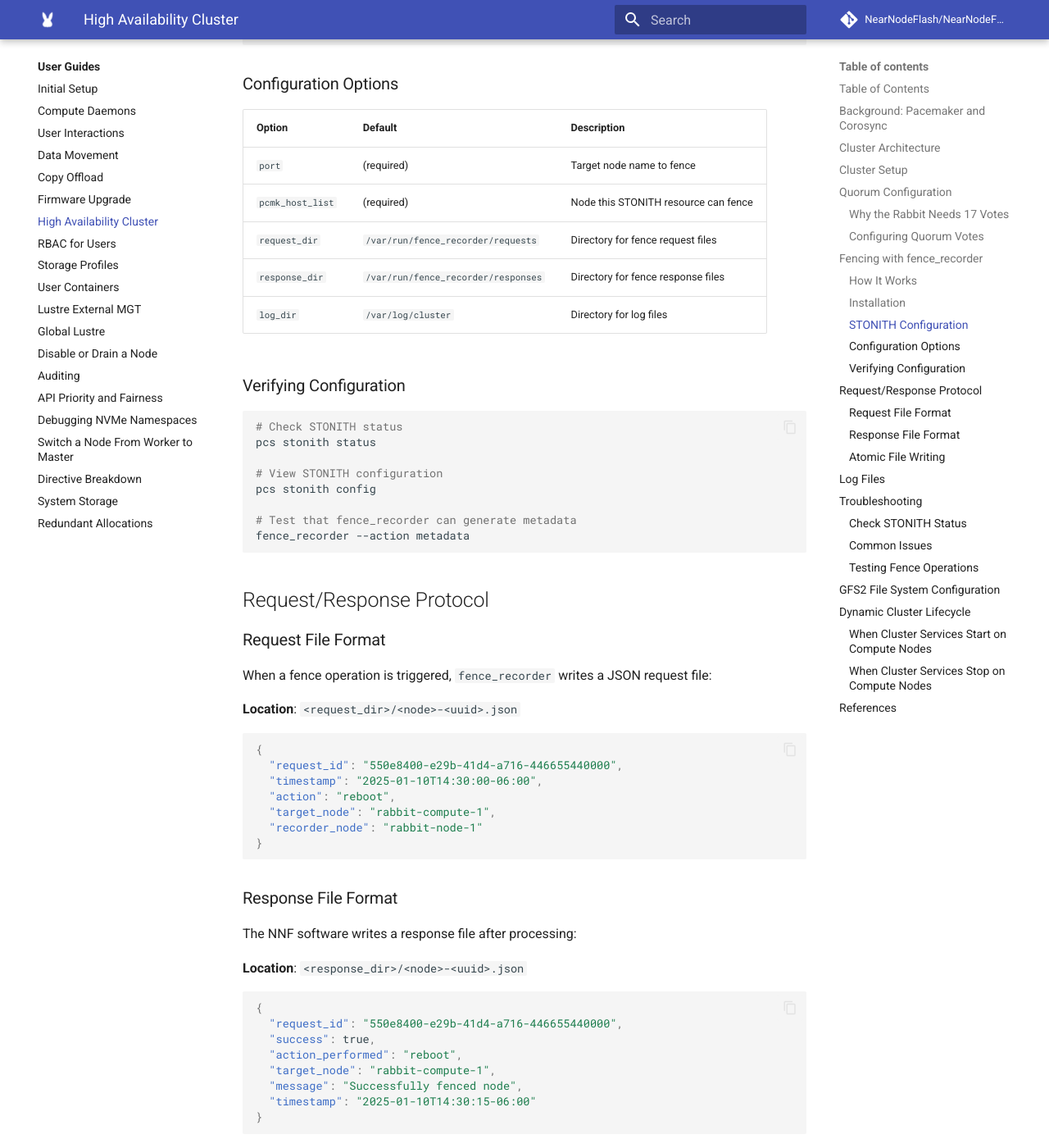
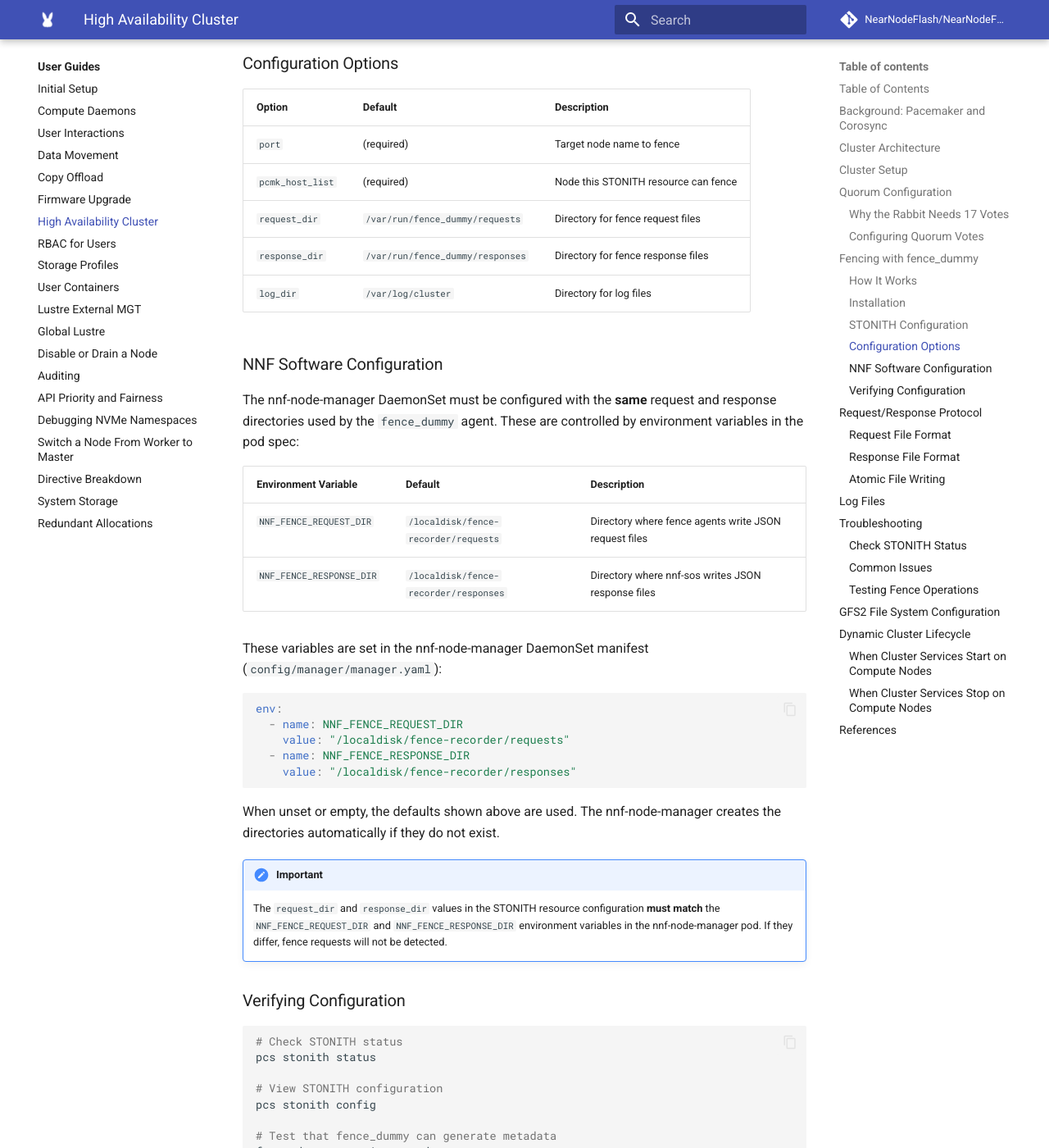
Before and after one commit to NearNodeFlash/NearNodeFlash.github.io, an MkDocs documentation site: the page built from docs/guides/ha-cluster/readme.md, in a window 1280 px wide and 1400 px high, scrolled down 6594 px. Shown: the whole window at 82% size. Built offline with MkDocs 1.6.1 and Material for MkDocs 9.7.7, drawn with Linux system fonts in a browser that asks for light colours; comment, search, counter and statistics services are not loaded; the version menu is left out; some of the changed text lies outside the part shown.

Commit message:
Add NNF_FENCE* environment variable information and change fence_recorder to fence_dummy
Signed-off-by: Anthony Floeder <anthony.floeder@hpe.com>

````diff
--- a/docs/guides/ha-cluster/readme.md
+++ b/docs/guides/ha-cluster/readme.md
@@ -15,7 +15,7 @@ NNF software supports provisioning of Red Hat GFS2 (Global File System 2) storag
 - [Quorum Configuration](#quorum-configuration)
   - [Why the Rabbit Needs 17 Votes](#why-the-rabbit-needs-17-votes)
   - [Configuring Quorum Votes](#configuring-quorum-votes)
-- [Fencing with fence_recorder](#fencing-with-fence_recorder)
+- [Fencing with fence_dummy](#fencing-with-fence_dummy)
   - [How It Works](#how-it-works)
   - [Installation](#installation)
   - [STONITH Configuration](#stonith-configuration)
@@ -169,9 +169,9 @@ corosync-quorumtool
 
 The output should show the Rabbit with 17 votes and each compute with 1 vote, for a total of 33 votes and quorum at 17.
 
-## Fencing with fence_recorder
+## Fencing with fence_dummy
 
-The `fence_recorder` agent coordinates fencing with external NNF software using a request/response file pattern. When Pacemaker decides to fence a compute node, `fence_recorder`:
+The [`fence_dummy`](https://github.com/ClusterLabs/fence-agents/tree/main/agents/dummy) agent coordinates fencing with external NNF software using a request/response file pattern. When Pacemaker decides to fence a compute node, `fence_dummy`:
 
 1. Writes a fence request file
 2. Waits for the NNF software to process the request and write a response
@@ -188,10 +188,10 @@ This allows the NNF software to perform storage cleanup (detaching NVMe namespac
 │  Pacemaker/Corosync  │
 │  (Cluster Manager)   │
 └──────────┬───────────┘
-           │ Calls fence_recorder
+           │ Calls fence_dummy
            ▼
 ┌──────────────────────┐       ┌───────────────────────────────┐
-│   fence_recorder     │──────▶│   Request File                │
+│   fence_dummy        │──────▶│   Request File                │
 │   (Fence Agent)      │       │   requests/<node>-<uuid>.json │
 └──────────────────────┘       └───────────────────────────────┘
            │                                  │
@@ -218,12 +218,12 @@ This allows the NNF software to perform storage cleanup (detaching NVMe namespac
 
 ### Installation
 
-Install `fence_recorder` on all nodes in the cluster:
+Install `fence_dummy` on all nodes in the cluster:
 
 ```bash
 # Copy the agent to each node
-sudo cp fence_recorder /usr/sbin/fence_recorder
-sudo chmod 755 /usr/sbin/fence_recorder
+sudo cp fence_dummy /usr/sbin/fence_dummy
+sudo chmod 755 /usr/sbin/fence_dummy
 
 # Create the request/response directories on each rabbit node
 sudo mkdir -p /localdisk/fence-recorder/{requests,responses}
@@ -241,7 +241,7 @@ Create a STONITH resource for each compute node. Run these commands from any nod
 ```bash
 # Create STONITH resources for all 16 compute nodes (1-16)
 for i in $(seq 1 16); do
-    pcs stonith create compute-${i}-fence-recorder fence_recorder \
+    pcs stonith create compute-${i}-fence-dummy fence_dummy \
         port=compute-${i} \
         pcmk_host_list=compute-${i} \
         request_dir=/localdisk/fence-recorder/requests \
@@ -258,7 +258,7 @@ Alternatively, create resources individually:
 
 ```bash
 # Example: Create STONITH for rabbit-compute-1
-pcs stonith create compute-1-fence-recorder fence_recorder \
+pcs stonith create compute-1-fence-dummy fence_dummy \
     port=rabbit-compute-1 \
     pcmk_host_list=compute-1 \
     request_dir=/localdisk/fence-recorder/requests \
@@ -273,9 +273,33 @@ pcs stonith create compute-1-fence-recorder fence_recorder \
 |--------|---------|-------------|
 | `port` | (required) | Target node name to fence |
 | `pcmk_host_list` | (required) | Node this STONITH resource can fence |
-| `request_dir` | `/var/run/fence_recorder/requests` | Directory for fence request files |
-| `response_dir` | `/var/run/fence_recorder/responses` | Directory for fence response files |
+| `request_dir` | `/var/run/fence_dummy/requests` | Directory for fence request files |
+| `response_dir` | `/var/run/fence_dummy/responses` | Directory for fence response files |
 | `log_dir` | `/var/log/cluster` | Directory for log files |
+
+### NNF Software Configuration
+
+The nnf-node-manager DaemonSet must be configured with the **same** request and response directories used by the `fence_dummy` agent. These are controlled by environment variables in the pod spec:
+
+| Environment Variable | Default | Description |
+|---------------------|---------|-------------|
+| `NNF_FENCE_REQUEST_DIR` | `/localdisk/fence-recorder/requests` | Directory where fence agents write JSON request files |
+| `NNF_FENCE_RESPONSE_DIR` | `/localdisk/fence-recorder/responses` | Directory where nnf-sos writes JSON response files |
+
+These variables are set in the nnf-node-manager DaemonSet manifest (`config/manager/manager.yaml`):
+
+```yaml
+env:
+  - name: NNF_FENCE_REQUEST_DIR
+    value: "/localdisk/fence-recorder/requests"
+  - name: NNF_FENCE_RESPONSE_DIR
+    value: "/localdisk/fence-recorder/responses"
+```
+
+When unset or empty, the defaults shown above are used. The nnf-node-manager creates the directories automatically if they do not exist.
+
+!!! important
+    The `request_dir` and `response_dir` values in the STONITH resource configuration **must match** the `NNF_FENCE_REQUEST_DIR` and `NNF_FENCE_RESPONSE_DIR` environment variables in the nnf-node-manager pod. If they differ, fence requests will not be detected.
 
 ### Verifying Configuration
 
@@ -286,15 +310,15 @@ pcs stonith status
 # View STONITH configuration
 pcs stonith config
 
-# Test that fence_recorder can generate metadata
-fence_recorder --action metadata
+# Test that fence_dummy can generate metadata
+fence_dummy --action metadata
 ```
 
 ## Request/Response Protocol
 
 ### Request File Format
 
-When a fence operation is triggered, `fence_recorder` writes a JSON request file:
+When a fence operation is triggered, `fence_dummy` writes a JSON request file:
 
 **Location**: `<request_dir>/<node>-<uuid>.json`
 
@@ -379,21 +403,21 @@ journalctl -u pacemaker | grep -i stonith
 ls -la /localdisk/fence-recorder/requests/
 ls -la /localdisk/fence-recorder/responses/
 
-# Check fence_recorder logs
+# Check fence_dummy logs
 tail -f /var/log/cluster/fence-events.log
 ```
 
 **Module not found error:**
-Ensure the fencing library path is correct in `/usr/sbin/fence_recorder`. The `sys.path.append` line should point to `/usr/share/fence`.
+Ensure the fencing library path is correct in `/usr/sbin/fence_dummy`. The `sys.path.append` line should point to `/usr/share/fence`.
 
 ### Testing Fence Operations
 
 ```bash
 # Test metadata generation
-fence_recorder --action metadata
+fence_dummy --action metadata
 
 # Test monitor action (non-destructive)
-fence_recorder --action monitor -n rabbit-compute-1 \
+fence_dummy --action monitor -n rabbit-compute-1 \
     --request-dir=/localdisk/fence-recorder/requests \
     --response-dir=/localdisk/fence-recorder/responses
 ```
````
